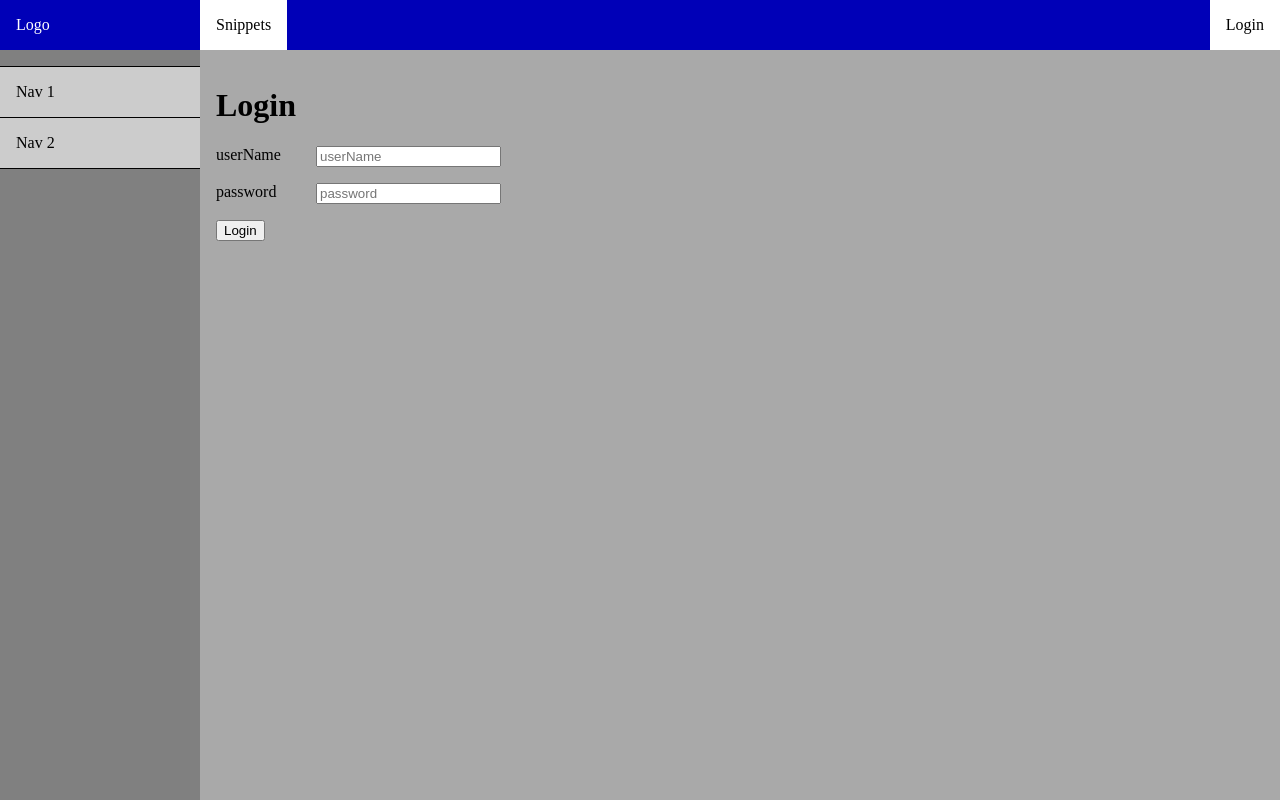
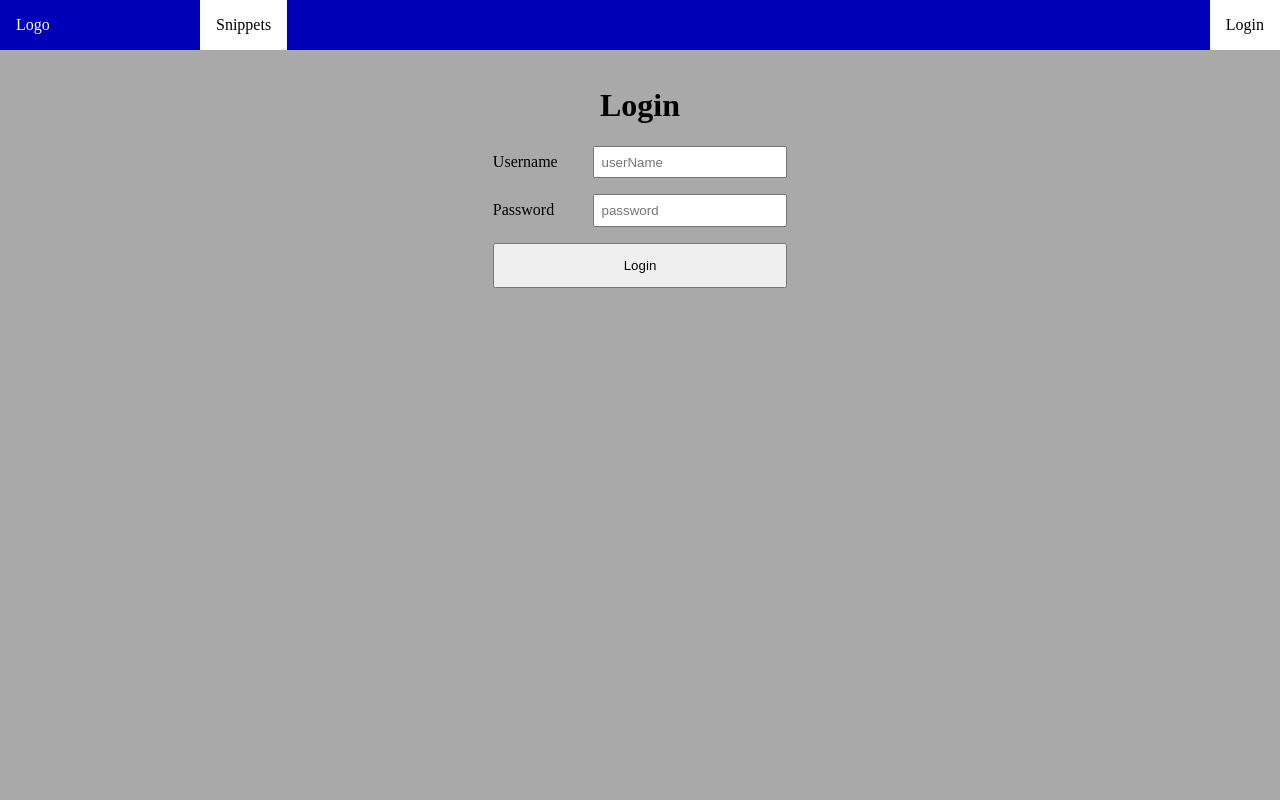
Before and after one commit to AkrosAG/cc-frontend-angular-architecture, an Angular app: page /login in a window 1280 px wide. Built offline with nearby package versions, Linux system fonts and the light colour scheme.

Commit message:
Hide nav

```diff
--- a/src/app/app.component.html
+++ b/src/app/app.component.html
@@ -1,7 +1,7 @@
 <app-header />
 
 <div class="main-wrapper">
-  <nav>
+  <nav [class.hideNav]="appService.hideNav$ |async">
     <app-sidenav-container />
   </nav>
 
--- a/src/app/app.component.scss
+++ b/src/app/app.component.scss
@@ -11,6 +11,10 @@
 nav {
   background: grey;
   min-width: 200px;
+  &.hideNav {
+    min-width: 0;
+    max-width: 0;
+  }
 }
 
 main {
--- a/src/app/app.component.ts
+++ b/src/app/app.component.ts
@@ -5,6 +5,7 @@ import {SidenavComponent} from "./features/sidenav/component/sidenav.component";
 import {SidenavContainerComponent} from "./features/sidenav/container/sidenav-container.component";
 import {SnippetsContainerComponent} from "./features/snippets/container/snippets-container.component";
 import {HeaderComponent} from "./features/header/component/header.component";
+import {AppService} from "./services/app/app.service";
 
 @Component({
   selector: 'app-root',
@@ -22,4 +23,6 @@ import {HeaderComponent} from "./features/header/component/header.component";
 })
 export class AppComponent {
 
+  constructor(public appService: AppService) {}
+
 }
--- a/src/app/features/login/component/login-page/login-page.component.html
+++ b/src/app/features/login/component/login-page/login-page.component.html
@@ -1,17 +1,19 @@
+<div class="login-page">
   <h1>Login</h1>
 
   <div>
     <form action="">
       <div class="row">
-      <label for="userName">userName</label>
+        <label for="userName">Username</label>
         <input type="text" name="userName" placeholder="userName" id="userName">
       </div>
       <div class="row">
-      <label for="password">password</label>
+        <label for="password">Password</label>
         <input type="text" name="password" placeholder="password" id="password">
       </div>
-    <div class="row">
+      <div class="row flex-center">
         <button type="submit">Login</button>
       </div>
     </form>
   </div>
+</div>
--- a/src/app/features/login/component/login-page/login-page.component.scss
+++ b/src/app/features/login/component/login-page/login-page.component.scss
@@ -1,9 +1,29 @@
+.login-page {
+  display: flex;
+  flex-direction: column;
+  align-items: center;
+}
+
 .row {
   margin-bottom: 1em;
   display: flex;
   flex-direction: row;
   justify-content: flex-start;
+  align-items: center;
+  &.flex-center {
+    justify-content: center;
+  }
 }
+
 label {
   width: 100px;
 }
+
+button {
+  padding: 1em;
+  width: 100%;
+}
+
+input {
+  padding: 0.5em;
+}
--- /dev/null
+++ b/src/app/services/app/app.service.ts
@@ -0,0 +1,20 @@
+import {Injectable} from '@angular/core';
+import {ActivatedRoute, NavigationEnd, Router} from "@angular/router";
+import {filter, map, tap} from "rxjs";
+
+@Injectable({
+  providedIn: 'root'
+})
+export class AppService {
+
+  hideNav$ = this.router.events.pipe(
+    filter(e => e instanceof NavigationEnd),
+    map((e: NavigationEnd) => e.url === '/login'),
+    tap(hideNav => console.log(hideNav)),
+  );
+
+  constructor(
+    private router: Router,
+  ) {}
+
+}
```
Also changed, not shown: 1 other file (tests, documents, lock files or other folders). Lines whose indentation alone changed are shown as unchanged.
